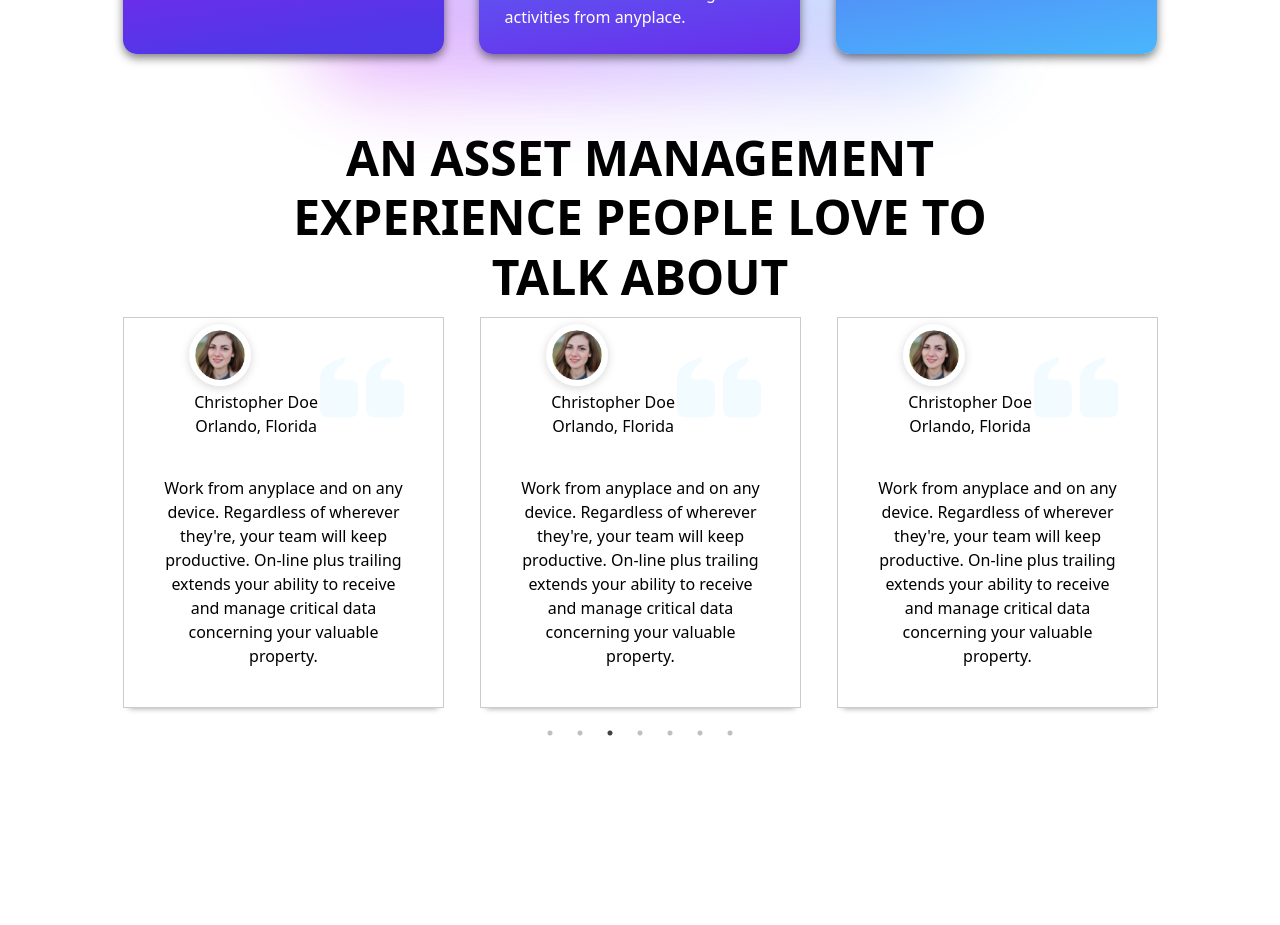
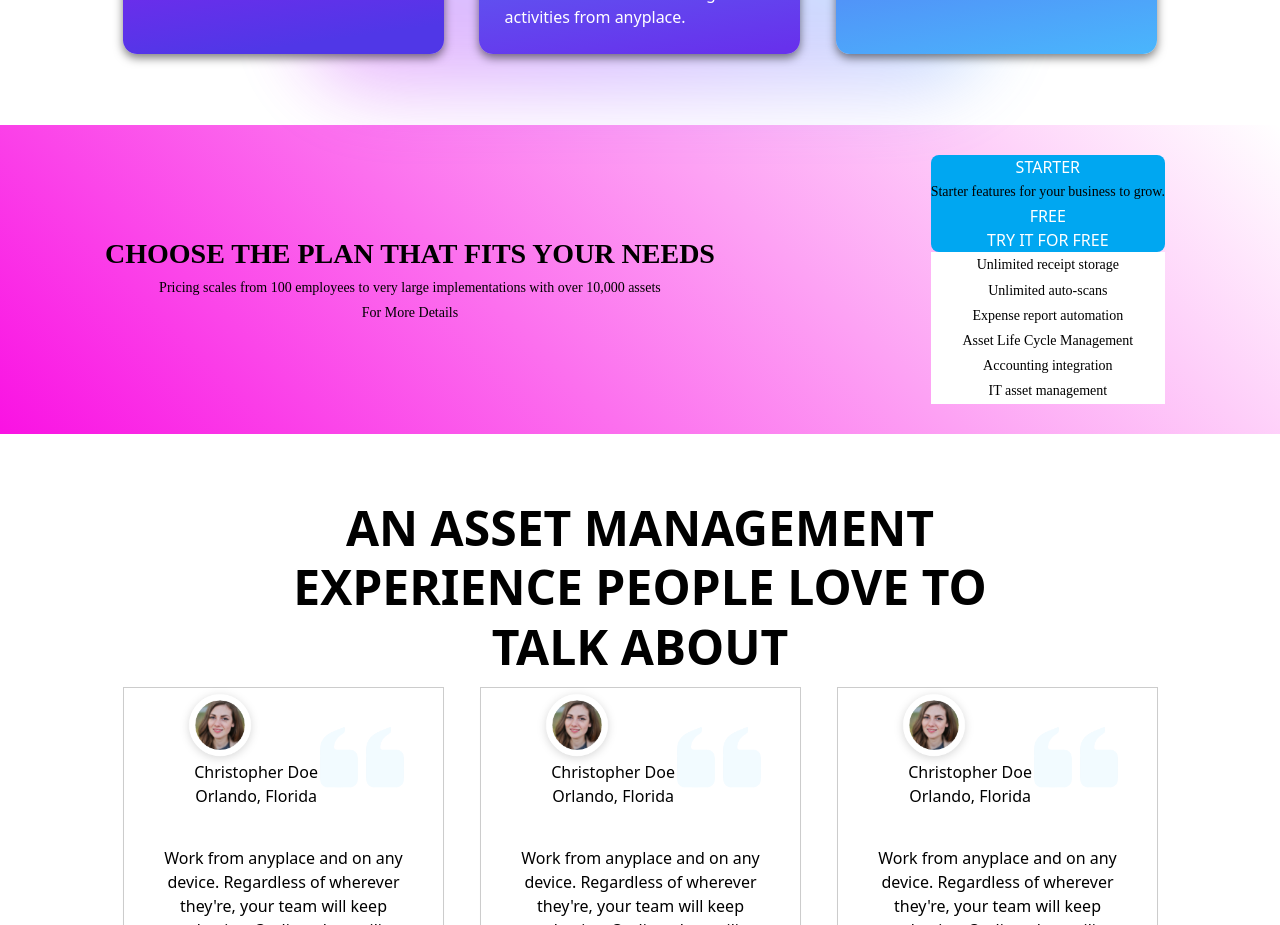
Before and after one commit to bhadri01/tas10, a React (Vite) app: page / in a window 1280 px wide. Shown: the part 2300-3225 px from the top of the page. Before the commit the page ends 3082 px from the top, so only its background shows below. Built offline with nearby package versions, Linux system fonts and the light colour scheme.

Commit message:
chore: Remove commented out PlanBanner component from Home page

```diff
--- a/src/components/Home.tsx
+++ b/src/components/Home.tsx
@@ -3,7 +3,6 @@ import MainBanner from './MainBanner';
 import Cards from './Cards';
 import Flower from './flower';
 import ImageSlider from './Slider';
-import Tiles from './Tiles';
 import Testimonial from './Testimonial';
 import PlanBanner from './PlanBanner';
 
@@ -14,7 +13,7 @@ const Home: React.FC = () => {
             <ImageSlider />
             <Flower />
             <Cards />
-            {/* <PlanBanner /> */}
+            <PlanBanner />
             <Testimonial />
         </>
     );
```
